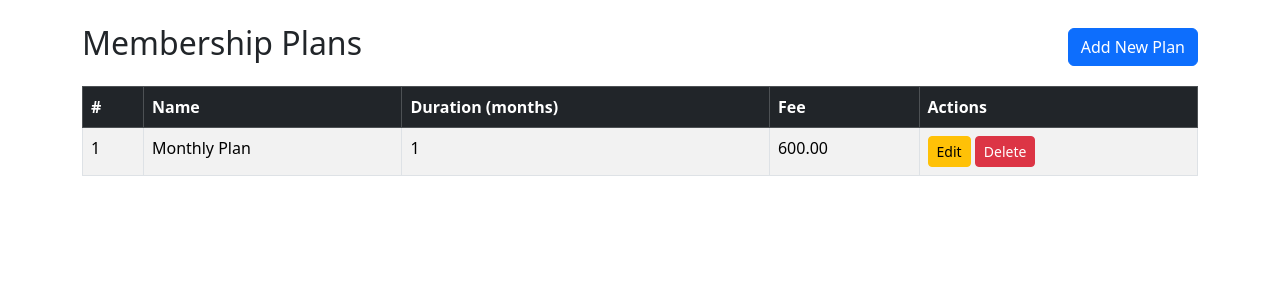
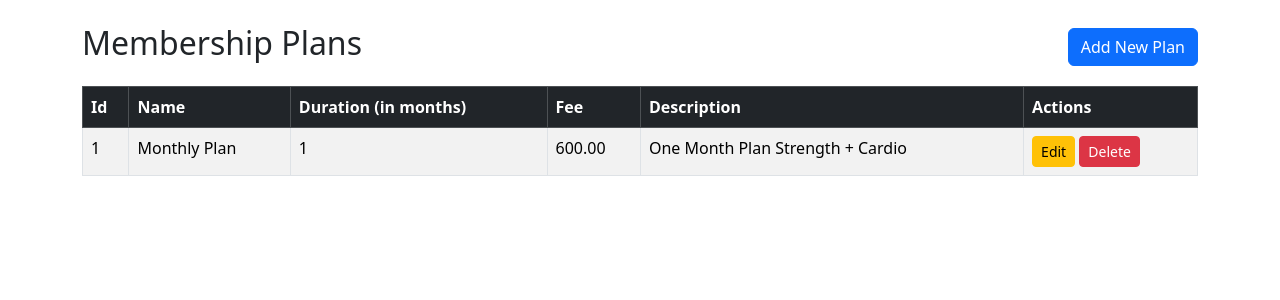
Before and after one commit to aayushofficial-dev/GymMind_AI, a Django app: template gymapp/templates/admin_plans_list.html in a window 1280 px wide. Shown: the part 56-356 px from the top of the page. Run offline with Django 4.2, Linux system fonts and the light colour scheme; the template is opened without the code that fills it: values that come from a table or form of the project are taken from there, others are empty; data comes from the database, SQL or seed files in the repository; parts of the project's set-up code (start-up, migrations or seed data) failed here and were passed over.

Commit message:
plans management

```diff
--- a/gymapp/templates/admin_plans_list.html
+++ b/gymapp/templates/admin_plans_list.html
@@ -6,35 +6,38 @@
     <h2>Membership Plans</h2>
     <a href="{% url 'admin_plan_add' %}" class="btn btn-primary">Add New Plan</a>
 </div>
+
 <table class="table table-bordered table-striped">
     <thead class="table-dark">
-    <tr></tr>
-        <th>#</th>
+        <tr>
+            <th>Id</th>
             <th>Name</th>
-        <th>Duration (months)</th>
+            <th>Duration (in months)</th>
             <th>Fee</th>
+            <th>Description</th>
             <th>Actions</th>
         </tr>
     </thead>
-<tbody
+    <tbody>
         {% for plan in plans %}
         <tr>
             <td>{{ forloop.counter }}</td>
             <td>{{ plan.name }}</td>
-        <td>{{ plan.duration_months }}</td>
+            <td>{{ plan.duration_months}}</td>
             <td>{{ plan.fee }}</td>
+            <td>{{ plan.description|default:"No Description" }}</td>
             <td>
                 <a href="{% url 'admin_plan_edit' plan.id %}" class="btn btn-sm btn-warning">Edit</a>
-            <form method="post" action="{% url 'admin_plan_delete' plan.id %}" class="d-inline">
+                <form method="post" action="{% url 'admin_plan_delete' plan.id %}" style="display:inline;">
                     {% csrf_token %}
-                <button type="submit" class="btn btn-sm btn-danger" onclick="return confirm('Are you sure you want to delete this plan?')">Delete</button>
+                    <button type="submit" class="btn btn-sm btn-danger" onclick="return confirm('Are you sure you want to delete this plan?');">Delete</button>
                 </form>
             </td>
         </tr>
-
+        {% empty %}
+        <tr>
+            <td colspan="6" class="text-center">No plans available.</td>
         </tr>
         {% endfor %}
-</tbody>
-
-
+</table>
 {% endblock %}
--- a/gymapp/urls.py
+++ b/gymapp/urls.py
@@ -13,14 +13,6 @@ urlpatterns = [
     path('admin_plans_add/', admin_plan_add, name='admin_plan_add'),
     path('admin_plans_edit/<int:plan_id>/', admin_plan_edit, name='admin_plan_edit'),
     path('admin_plans_delete/<int:plan_id>/', admin_plan_delete, name='admin_plan_delete'),
-<<<<<<< HEAD
-=======
-
-    path('admin_trainers/', admin_trainers_list, name='admin_trainers_list'),
-    path('admin_trainers_add/', admin_trainer_add, name='admin_trainer_add'),
-    path('admin_trainers_edit/<int:trainer_id>/', admin_trainer_edit, name='admin_trainer_edit'),
-    path('admin_trainers_delete/<int:trainer_id>/', admin_trainer_delete, name='admin_trainer_delete'),
->>>>>>> 05befdb5b45663638493ee03357dd84749b519b2
 
     path('admin_trainers/', admin_trainers_list, name='admin_trainers_list'),
     path('admin_trainers_add/', admin_trainer_add, name='admin_trainer_add'),
```
Lines whose indentation alone changed are shown as unchanged.
